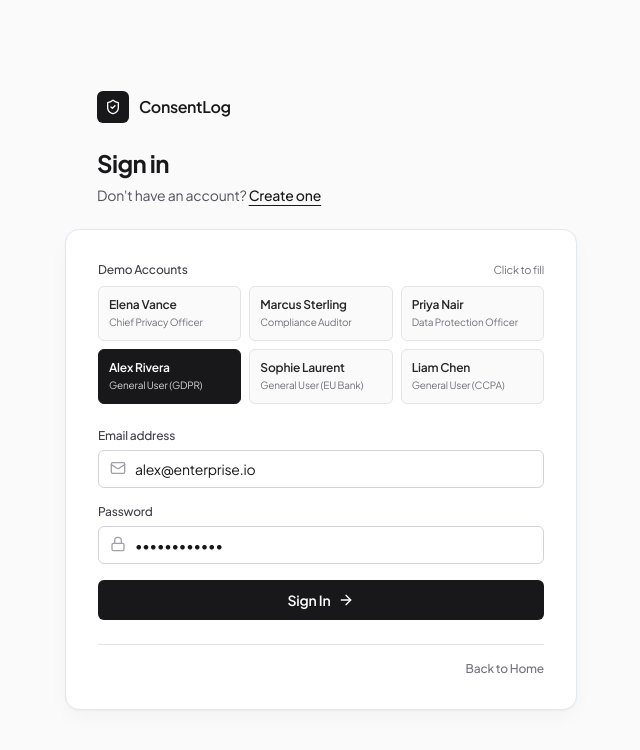
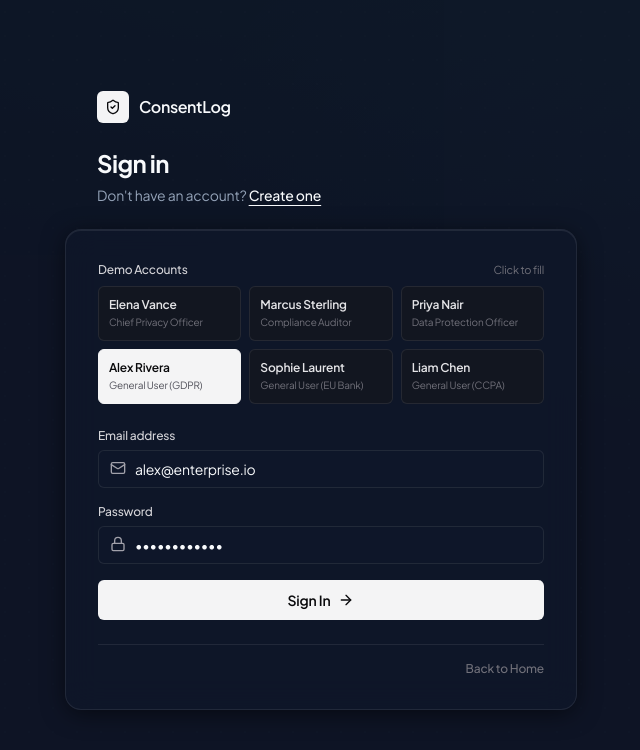
Before and after one commit to Git-huber2007/consentlog, a React (Vite) app in the folder client/: page /login in a window 1280 px wide. Shown: the top 750 px of the page, without its empty margins (319-959 px from the left). Built offline with nearby package versions, Linux system fonts and the light colour scheme; no server answers.

Commit message:
feat(ui): elevate application with atmospheric radial mesh, frosted glassmorphism, and luxury button-in-button micro-interactions

```diff
--- a/client/src/context/ThemeContext.jsx
+++ b/client/src/context/ThemeContext.jsx
@@ -7,7 +7,7 @@ export const ThemeProvider = ({ children }) => {
     const saved = localStorage.getItem('consentlog_theme');
     if (saved === 'dark') return true;
     if (saved === 'light') return false;
-    return false; // Pristine, high-end light mode by default
+    return true; // Luminous Obsidian Sapphire by default
   });
 
   useEffect(() => {
@@ -19,9 +19,6 @@ export const ThemeProvider = ({ children }) => {
       root.classList.remove('dark');
       localStorage.setItem('consentlog_theme', 'light');
     }
-    // Clean up any old multi-theme leftover keys
-    localStorage.removeItem('consentlog_active_theme');
-    root.removeAttribute('data-theme');
   }, [darkMode]);
 
   const toggleTheme = () => setDarkMode((prev) => !prev);
--- a/client/src/index.css
+++ b/client/src/index.css
@@ -3,46 +3,50 @@
 @tailwind utilities;
 
 /* ==========================================================================
-   CONSENTLOG LUXURY ENTERPRISE DESIGN SYSTEM
-   Linear & Stripe-Grade Architectural Precision
-   - Light: Architectural Oyster Slate & Dual-Layer Elevated Cards
-   - Dark: Luminous Obsidian Sapphire (#080C14 / #0F172A)
+   CONSENTLOG LUXURY ENTERPRISE DESIGN TOKENS
+   Linear & Apple-Grade Specular Atmosphere & Glassmorphism
    ========================================================================== */
 
 :root {
   --bg-app: #F5F7FA;
-  --bg-sidebar: #FFFFFF;
-  --bg-card: #FFFFFF;
-  --bg-card-hover: #F8FAFC;
-  --bg-inset: #F1F4F8;
-  --border-app: #E2E8F0;
-  --border-subtle: #EDF2F7;
+  --bg-sidebar: rgba(255, 255, 255, 0.85);
+  --bg-card: rgba(255, 255, 255, 0.92);
+  --bg-card-hover: #FFFFFF;
+  --bg-inset: #EEF2F6;
+  --border-app: rgba(226, 232, 240, 0.9);
+  --border-hover: rgba(37, 99, 235, 0.35);
+  --border-subtle: rgba(237, 242, 247, 0.9);
   --text-main: #0B101B;
   --text-muted: #5B677B;
   --text-subtle: #8A97AA;
   --accent-primary: #10B981;
   --accent-blue: #2563EB;
-  --grid-dot: rgba(15, 23, 42, 0.04);
-  --card-shadow: 0 1px 2px 0 rgba(15, 23, 42, 0.04), 0 8px 24px -4px rgba(15, 23, 42, 0.04), inset 0 1px 0 rgba(255, 255, 255, 0.9);
-  --shell-ring: rgba(15, 23, 42, 0.06);
+  --glow-primary: rgba(37, 99, 235, 0.08);
+  --glow-secondary: rgba(16, 185, 129, 0.06);
+  --grid-dot: rgba(15, 23, 42, 0.035);
+  --card-shadow: 0 1px 3px rgba(15, 23, 42, 0.04), 0 10px 24px -4px rgba(15, 23, 42, 0.03), inset 0 1px 0 rgba(255, 255, 255, 1);
+  --card-hover-shadow: 0 4px 12px rgba(15, 23, 42, 0.06), 0 20px 32px -8px rgba(15, 23, 42, 0.06), inset 0 1px 0 rgba(255, 255, 255, 1);
 }
 
 .dark {
   --bg-app: #080C14;
-  --bg-sidebar: #0C121E;
-  --bg-card: #0F172A;
-  --bg-card-hover: #162035;
-  --bg-inset: #090E18;
-  --border-app: #1E293B;
-  --border-subtle: #162235;
+  --bg-sidebar: rgba(12, 18, 30, 0.85);
+  --bg-card: rgba(15, 23, 42, 0.75);
+  --bg-card-hover: rgba(22, 32, 53, 0.85);
+  --bg-inset: #070B13;
+  --border-app: rgba(255, 255, 255, 0.08);
+  --border-hover: rgba(16, 185, 129, 0.4);
+  --border-subtle: rgba(255, 255, 255, 0.05);
   --text-main: #F8FAFC;
   --text-muted: #94A3B8;
   --text-subtle: #64748B;
   --accent-primary: #10B981;
   --accent-blue: #38BDF8;
-  --grid-dot: rgba(56, 189, 248, 0.04);
+  --glow-primary: rgba(16, 185, 129, 0.12);
+  --glow-secondary: rgba(56, 189, 248, 0.08);
+  --grid-dot: rgba(255, 255, 255, 0.035);
   --card-shadow: 0 4px 24px -2px rgba(0, 0, 0, 0.6), inset 0 1px 0 rgba(255, 255, 255, 0.08);
-  --shell-ring: rgba(255, 255, 255, 0.08);
+  --card-hover-shadow: 0 8px 32px -4px rgba(0, 0, 0, 0.75), inset 0 1px 0 rgba(255, 255, 255, 0.14), 0 0 24px -4px rgba(16, 185, 129, 0.12);
 }
 
 @layer base {
@@ -52,14 +56,18 @@
     -moz-osx-font-smoothing: grayscale;
     letter-spacing: -0.012em;
     background-color: var(--bg-app);
-    background-image: radial-gradient(var(--grid-dot) 1px, transparent 1px);
-    background-size: 24px 24px;
+    background-image:
+      radial-gradient(1100px 550px at 50% -120px, var(--glow-primary), transparent 75%),
+      radial-gradient(900px 450px at 90% 120px, var(--glow-secondary), transparent 70%),
+      radial-gradient(var(--grid-dot) 1px, transparent 1px);
+    background-size: 100% 100%, 100% 100%, 24px 24px;
+    background-attachment: fixed;
     color: var(--text-main);
-    transition: background-color 180ms ease, color 180ms ease;
+    transition: background-color 200ms ease, color 200ms ease;
   }
 
   h1, h2, h3, h4 {
-    letter-spacing: -0.028em;
+    letter-spacing: -0.03em;
     text-wrap: balance;
   }
 
@@ -74,7 +82,7 @@
   }
 
   button:not(:disabled):active {
-    transform: scale(0.985);
+    transform: scale(0.975);
   }
 
   :focus-visible {
@@ -101,15 +109,15 @@
 .dark .dark\:bg-\[\#111113\],
 .dark .dark\:bg-zinc-950,
 .dark .dark\:bg-zinc-900:not(button):not(kbd):not(span):not(code):not(select) {
-  background-color: #0F172A !important;
-  border-color: #1E293B !important;
+  background-color: rgba(15, 23, 42, 0.8) !important;
+  border-color: rgba(255, 255, 255, 0.08) !important;
   color: #F8FAFC !important;
 }
 
 .dark .dark\:border-zinc-800,
 .dark .dark\:border-zinc-800\/80,
 .dark .dark\:border-zinc-700 {
-  border-color: #1E293B !important;
+  border-color: rgba(255, 255, 255, 0.08) !important;
 }
 
 .dark .dark\:text-zinc-100,
@@ -127,13 +135,36 @@
   font-variant-numeric: tabular-nums;
 }
 
-/* Double-Bezel Hardware Card */
-.enterprise-card {
+/* High-End Glassmorphism Card Surface */
+.enterprise-card,
+.luxury-card {
   background-color: var(--bg-card);
+  backdrop-filter: blur(16px);
+  -webkit-backdrop-filter: blur(16px);
   border: 1px solid var(--border-app);
   box-shadow: var(--card-shadow);
-  border-radius: 0.875rem;
-  transition: background-color 150ms ease, border-color 150ms ease, box-shadow 150ms ease;
+  border-radius: 1rem;
+  transition: transform 200ms cubic-bezier(0.16, 1, 0.3, 1), box-shadow 200ms cubic-bezier(0.16, 1, 0.3, 1), border-color 200ms ease;
+}
+
+.enterprise-card:hover,
+.luxury-card:hover {
+  border-color: var(--border-hover);
+  box-shadow: var(--card-hover-shadow);
+}
+
+/* Shimmer Accent Button */
+.btn-luxury {
+  position: relative;
+  overflow: hidden;
+  transition: all 180ms cubic-bezier(0.16, 1, 0.3, 1);
+}
+.btn-luxury:hover {
+  transform: translateY(-1px);
+  box-shadow: 0 0 24px -2px rgba(16, 185, 129, 0.35);
+}
+.btn-luxury:active {
+  transform: scale(0.975);
 }
 
 /* Sleek custom scrollbars */
```
Also changed, not shown: client/src/pages/UserDashboardPage.jsx (+31 -28 lines).
